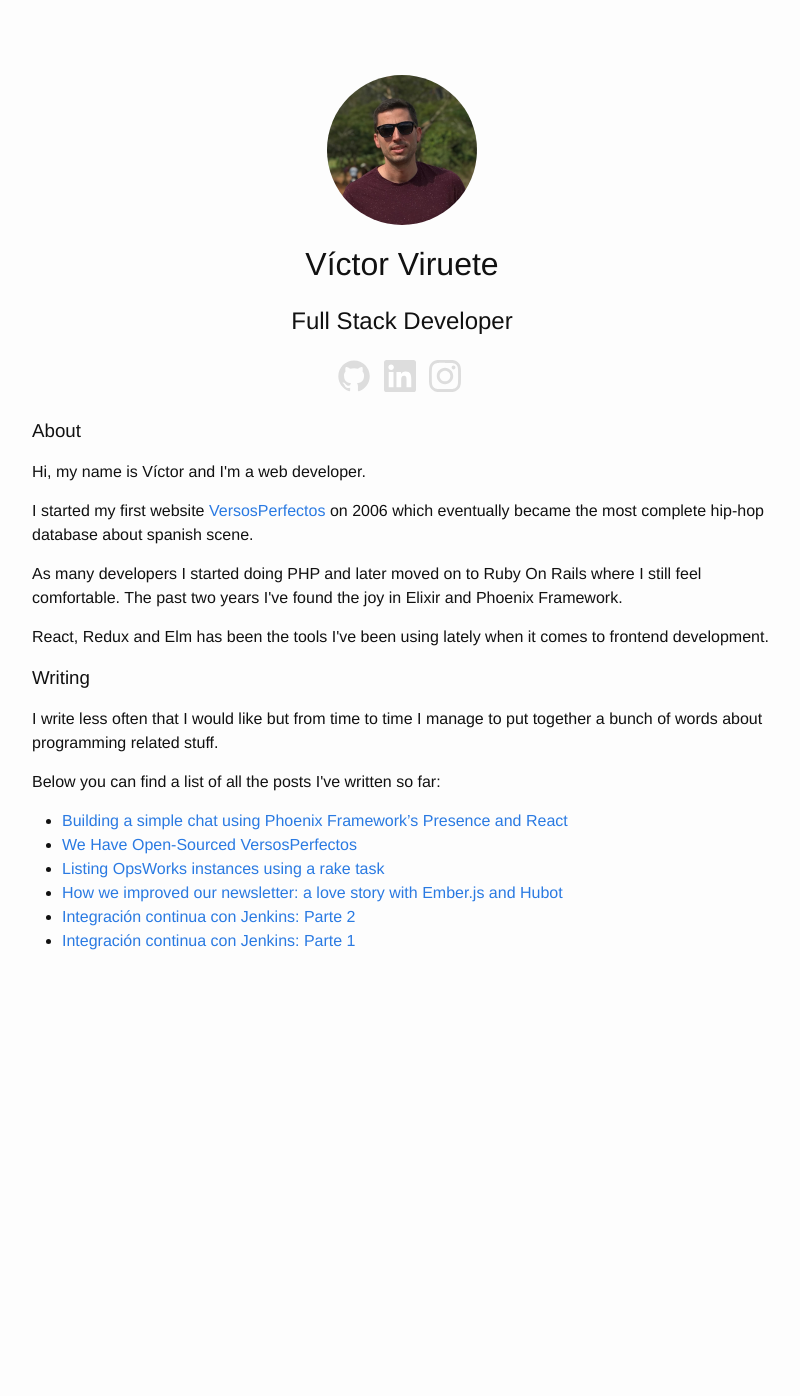
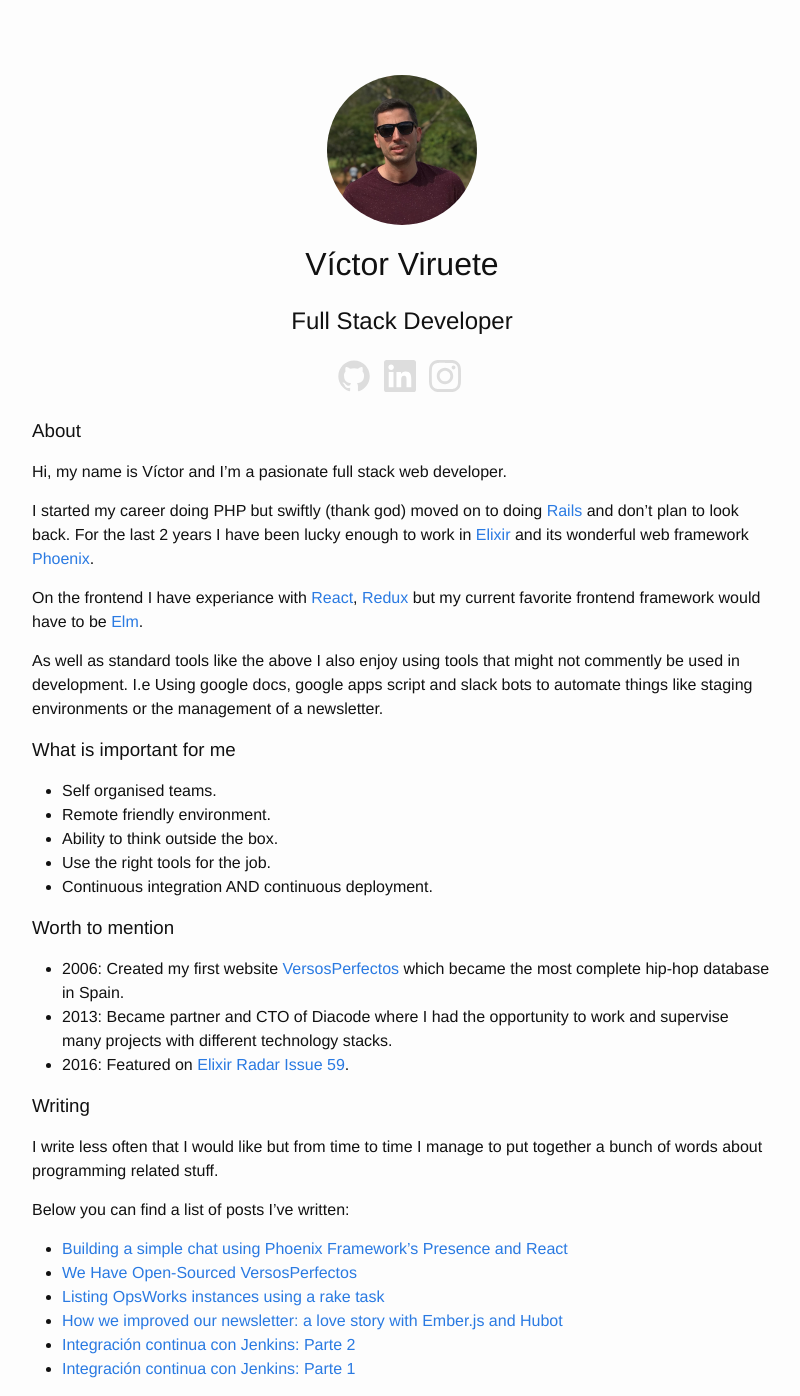
Before and after one commit to hopsor/hopsor.github.io, a Jekyll site: the page built from index.md, in a window 1280 px wide. Shown: the whole page, without its empty margins (238-1038 px from the left). Built offline with Jekyll 4.4.1, drawn with Linux system fonts in a browser that asks for light colours; our own code applies the rules of GitHub Pages for plain Markdown files; before the commit the page ends 968 px from its top, so only the background shows below that.

Commit message:
updated homepage

```diff
--- a/_layouts/home.html
+++ b/_layouts/home.html
@@ -3,47 +3,14 @@ layout: default
 ---
 
 <div class="home">
-  <div class="main">
+  <div class="hero">
     <img class="avatar" src="{{ "/assets/avatar.jpg" | relative_url }}" />
     <h1>Víctor Viruete</h1>
     <h2>Full Stack Developer</h2>
     {% include social.html %}
   </div>
 
-  <div class="about">
-    <h3>About</h3>
-
-    <p>Hi, my name is Víctor and I'm a web developer.</p>
-
-    <p>I started my first website <a href="http://versosperfectos.com">VersosPerfectos</a>
-    on 2006 which eventually became the most complete hip-hop database about spanish scene.</p>
-
-    <p>As many developers I started doing PHP and later moved on to Ruby On Rails
-    where I still feel comfortable. The past two years I've found the joy in Elixir
-    and Phoenix Framework.</p>
-
-    <p>React, Redux and Elm has been the tools I've been using lately when it
-    comes to frontend development.</p>
-  </div>
-
-  <div class="writing">
-    <h3>Writing</h3>
-
-    <p>
-      I write less often that I would like but from time to time I manage
-      to put together a bunch of words about programming related stuff.
-    </p>
-
-    <p>Below you can find a list of all the posts I've written so far:</p>
-
-    <ul>
-      {% for post in site.data.posts %}
-        <li>
-          <a href="{{ post.url }}">
-            {{ post.title }}
-          </a>
-        </li>
-      {% endfor %}
-    </ul>
+  <div class="content">
+    {{ content }}
   </div>
 </div>
--- a/_sass/minima/_home.scss
+++ b/_sass/minima/_home.scss
@@ -1,7 +1,7 @@
 .home{
   padding-top: 75px;
 
-  .main{
+  .hero{
     text-align: center;
 
     .avatar{
--- a/index.md
+++ b/index.md
@@ -4,3 +4,50 @@
 # See: https://jekyllrb.com/docs/themes/#overriding-theme-defaults
 layout: home
 ---
+
+### About
+
+Hi, my name is Víctor and I'm a pasionate full stack web developer.
+
+I started my career doing PHP but swiftly (thank god) moved on to doing [Rails](http://rubyonrails.org/)
+and don't plan to look back. For the last 2 years I have been lucky enough to work in [Elixir](https://elixir-lang.org/) and its wonderful web framework [Phoenix](http://phoenixframework.org/).
+
+On the frontend I have experiance with [React](https://reactjs.org/),
+[Redux](https://redux.js.org/) but my current favorite frontend framework would
+have to be [Elm](http://elm-lang.org/).
+
+As well as standard tools like the above I also enjoy using tools that might not
+commently be used in development. I.e Using google docs, google apps script and
+slack bots to automate things like staging environments or the management of a newsletter.
+
+
+### What is important for me
+
+ - Self organised teams.
+ - Remote friendly environment.
+ - Ability to think outside the box.
+ - Use the right tools for the job.
+ - Continuous integration AND continuous deployment.
+
+
+### Worth to mention
+
+- 2006: Created my first website [VersosPerfectos](http://versosperfectos.com/)
+which became the most complete hip-hop database in Spain.
+- 2013: Became partner and CTO of Diacode where I had the opportunity to work
+and supervise many projects with different technology stacks.
+- 2016: Featured on [Elixir Radar Issue 59](https://app.rdstation.com.br/mail/d9e87346-37d6-4b59-aaa9-082ff6c0d3f9).
+
+
+### Writing
+
+I write less often that I would like but from time to time I manage to put together a bunch of words about programming related stuff.
+
+Below you can find a list of posts I've written:
+
+ - [Building a simple chat using Phoenix Framework’s Presence and React](https://blog.diacode.com/building-a-simple-chat-using-phoenix-framework-presence-and-react)
+ - [We Have Open-Sourced VersosPerfectos](https://blog.diacode.com/we-have-open-sourced-versosperfectos)
+ - [Listing OpsWorks instances using a rake task](https://blog.diacode.com/listing-opsworks-instances-using-a-rake-task)
+ - [How we improved our newsletter: a love story with Ember.js and Hubot](https://blog.diacode.com/how-we-improved-our-newsletter)
+ - [Integración continua con Jenkins: Parte 2](https://blog.diacode.com/integracion-continua-con-jenkins-parte-2-configurar-proyecto-rails-e-integracion-con-bitbucket-y-hipchat)
+ - [Integración continua con Jenkins: Parte 1](https://blog.diacode.com/integracion-continua-con-jenkins-parte-1-introduccion-e-instalacion)
```
